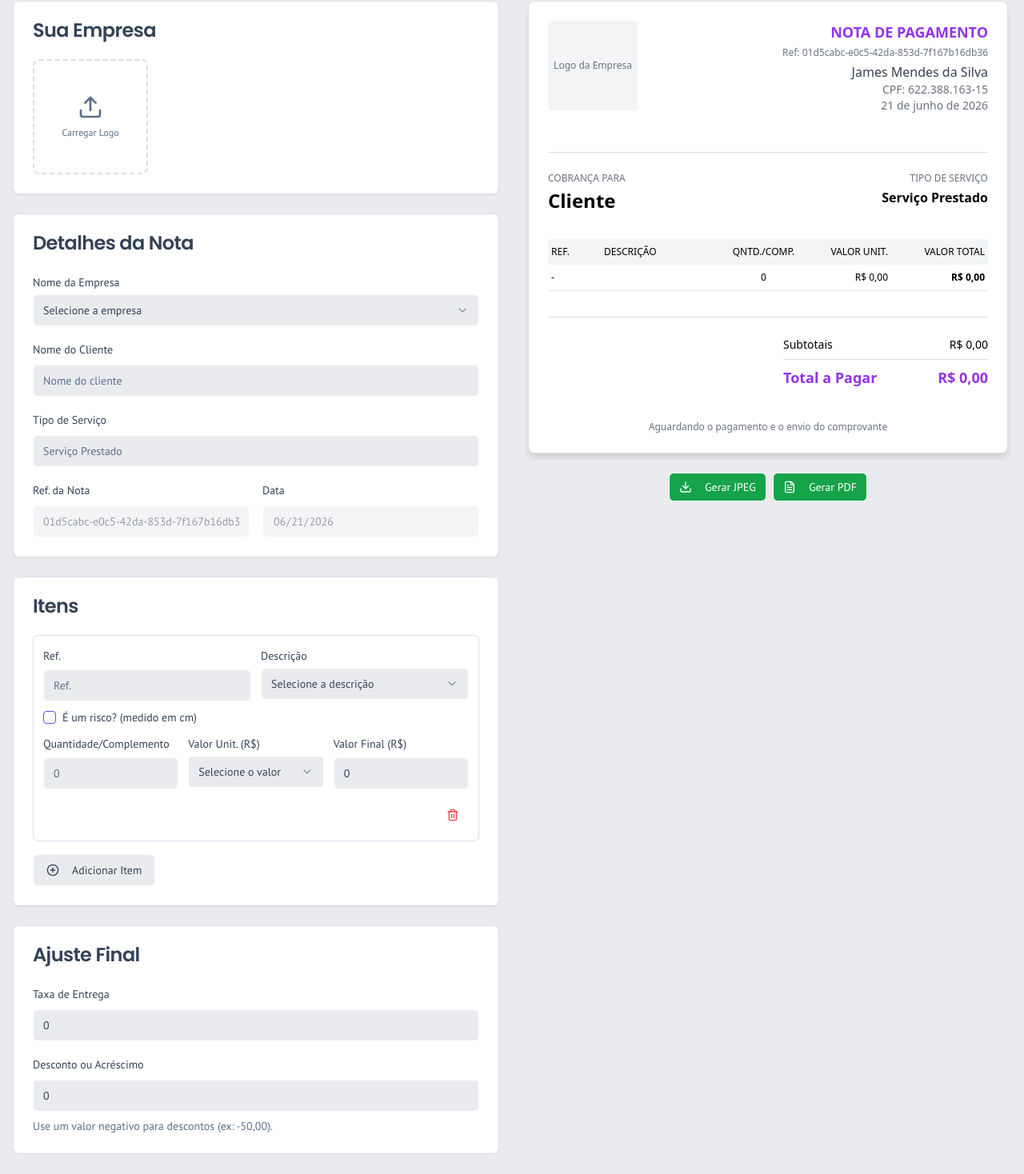
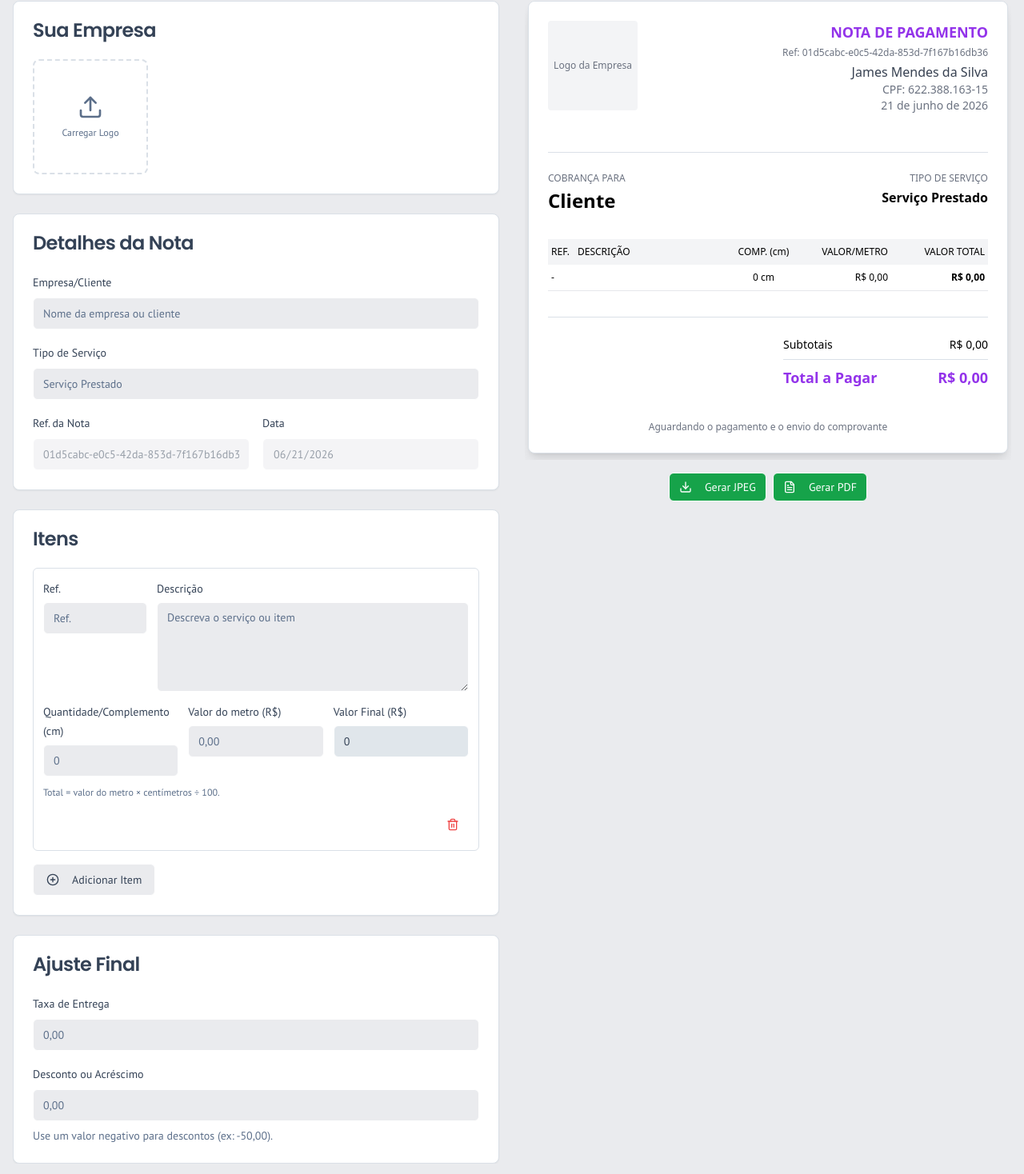
Before and after one commit to AlanRMA/studio-rj, a Next.js app in the folder frontend/: page / in a window 1280 px wide. Shown: the part 143-1611 px from the top of the page at 80% size. Built offline with nearby package versions, Linux system fonts and the light colour scheme.

Commit message:
Simplify receipt fields and calculate meter prices from centimeters

```diff
--- a/frontend/src/components/clear-on-focus-float-input.tsx
+++ b/frontend/src/components/clear-on-focus-float-input.tsx
@@ -10,10 +10,12 @@ interface ClearOnFocusFloatInputProps {
   className?: string;
   id?: string;
   disabled?: boolean;
+  allowNegative?: boolean;
 }
 
 /** Mantém só dígitos e um separador decimal (vírgula ou ponto). */
-function sanitizeFloatString(raw: string): string {
+function sanitizeFloatString(raw: string, allowNegative: boolean): string {
+  const sign = allowNegative && raw.trimStart().startsWith('-') ? '-' : '';
   let cleaned = raw.replace(/[^\d.,]/g, '');
   const separatorIndex = cleaned.search(/[.,]/);
   if (separatorIndex >= 0) {
@@ -21,7 +23,8 @@ function sanitizeFloatString(raw: string): string {
     const after = cleaned.slice(separatorIndex + 1).replace(/[.,]/g, '');
     cleaned = before + after;
   }
-  return cleaned;
+  cleaned = cleaned.replace(/^0+(?=\d)/, '');
+  return sign + cleaned;
 }
 
 function parseFloatValue(raw: string): number {
@@ -39,7 +42,7 @@ function formatDisplayValue(value: number): string {
 
 export const ClearOnFocusFloatInput = forwardRef<HTMLInputElement, ClearOnFocusFloatInputProps>(
   function ClearOnFocusFloatInput(
-    { value, onChange, placeholder = '0', className, id, disabled },
+    { value, onChange, placeholder = '0', className, id, disabled, allowNegative = false },
     ref
   ) {
     const [display, setDisplay] = useState(() => formatDisplayValue(value));
@@ -66,7 +69,7 @@ export const ClearOnFocusFloatInput = forwardRef<HTMLInputElement, ClearOnFocusF
           setDisplay('');
         }}
         onChange={(e) => {
-          const sanitized = sanitizeFloatString(e.target.value);
+          const sanitized = sanitizeFloatString(e.target.value, allowNegative);
           setDisplay(sanitized);
           onChange(parseFloatValue(sanitized));
         }}
--- a/frontend/src/components/invoice-editor.tsx
+++ b/frontend/src/components/invoice-editor.tsx
@@ -1,16 +1,13 @@
 
 'use client';
 
-import { forwardRef, useCallback, useEffect, useImperativeHandle } from 'react';
+import { forwardRef, useEffect, useImperativeHandle } from 'react';
 import { useForm, useFieldArray } from 'react-hook-form';
 import { zodResolver } from '@hookform/resolvers/zod';
 import { PlusCircle, Trash2 } from 'lucide-react';
 import type { Invoice } from '@/lib/types';
 import { invoiceSchema } from '@/lib/types';
 import { formatInvoiceValidationError, validateInvoiceForSave } from '@/lib/invoice-validation';
-import { useDropdownLists } from '@/hooks/use-dropdown-lists';
-import { CustomItemSelect } from '@/components/custom-item-select';
-import { CustomPriceSelect } from '@/components/custom-price-select';
 import { ClearOnFocusInput } from '@/components/clear-on-focus-input';
 import { ClearOnFocusFloatInput } from '@/components/clear-on-focus-float-input';
 import { ItemRowErrors } from '@/components/item-row-errors';
@@ -18,10 +15,10 @@ import { LogoUploader } from '@/components/logo-uploader';
 import { LEGACY_PLACEHOLDER_VALUES } from '@/lib/constants';
 import { Form, FormControl, FormField, FormItem, FormLabel, FormMessage, FormDescription } from '@/components/ui/form';
 import { Input } from '@/components/ui/input';
+import { Textarea } from '@/components/ui/textarea';
+import { calculateMeterTotal } from '@/lib/meter-total';
 import { Button } from '@/components/ui/button';
 import { Card, CardContent, CardHeader, CardTitle } from '@/components/ui/card';
-import { Checkbox } from '@/components/ui/checkbox';
-import { roundToNearestTenCents } from '@/lib/utils';
 
 export interface InvoiceEditorHandle {
   validateForSave: () => Promise<
@@ -34,12 +31,10 @@ interface InvoiceEditorProps {
   logo: string | null;
   onLogoChange: (logo: string | null) => void;
   onInvoiceChange: (invoice: Invoice) => void;
-  listsRevision?: number;
 }
 
 export const InvoiceEditor = forwardRef<InvoiceEditorHandle, InvoiceEditorProps>(
-  function InvoiceEditor({ invoice, logo, onLogoChange, onInvoiceChange, listsRevision = 0 }, ref) {
-  const { descricaoItems, empresaItems, valorUnitItems, addItem } = useDropdownLists(listsRevision);
+  function InvoiceEditor({ invoice, logo, onLogoChange, onInvoiceChange }, ref) {
   const legacyClearValues = [...LEGACY_PLACEHOLDER_VALUES];
 
   const form = useForm<Invoice>({
@@ -64,50 +59,22 @@ export const InvoiceEditor = forwardRef<InvoiceEditorHandle, InvoiceEditorProps>
     },
   }));
 
-  const publishInvoiceChange = useCallback(() => {
-    form.trigger().then((isValid) => {
-      if (isValid) {
-        const parsed = validateInvoiceForSave(form.getValues() as Invoice);
-        if (parsed.success) {
-          onInvoiceChange(parsed.data);
-        }
-      }
-    });
-  }, [form, onInvoiceChange]);
-
   useEffect(() => {
-    const subscription = form.watch((value, { name, type }) => {
+    const subscription = form.watch((_value, { name }) => {
       if (name && (name.includes('.quantity') || name.includes('.unitPrice') || name.includes('.isRisk'))) {
         const itemIndex = parseInt(name.split('.')[1], 10);
         if (!isNaN(itemIndex)) {
           const item = form.getValues(`items.${itemIndex}`);
-          let newTotal = (item.quantity || 0) * (item.unitPrice || 0);
-          if (item.isRisk) {
-            newTotal = newTotal / 100;
-          }
-          const roundedTotal = roundToNearestTenCents(newTotal);
-          form.setValue(`items.${itemIndex}.total`, roundedTotal, { shouldDirty: true, shouldValidate: true });
+          form.setValue(`items.${itemIndex}.total`, calculateMeterTotal(item.quantity, item.unitPrice), { shouldDirty: true, shouldValidate: true });
         }
       }
 
-      if (type === 'change') {
-        form.trigger().then((isValid) => {
-          if (isValid) {
-            const parsed = validateInvoiceForSave(value as Invoice);
-            if (parsed.success) {
-              onInvoiceChange(parsed.data);
-            }
-          }
-        });
+      if (name) {
+        onInvoiceChange(structuredClone(form.getValues()));
       }
     });
     return () => subscription.unsubscribe();
   }, [form, onInvoiceChange]);
-
-  const handleNumericInput = (field: { onChange: (value: number) => void }, value: string) => {
-    const parsedValue = parseFloat(value);
-    field.onChange(isNaN(parsedValue) ? 0 : parsedValue);
-  };
 
   return (
     <Form {...form}>
@@ -127,31 +94,14 @@ export const InvoiceEditor = forwardRef<InvoiceEditorHandle, InvoiceEditorProps>
           </CardHeader>
           <CardContent className="space-y-4">
             <FormField
-              name="companyName"
-              control={form.control}
-              render={({ field }) => (
-                <FormItem>
-                  <CustomItemSelect
-                    label="Nome da Empresa"
-                    value={field.value}
-                    items={empresaItems}
-                    onChange={field.onChange}
-                    onAddItem={(val) => addItem('empresa', val)}
-                    placeholder="Selecione a empresa"
-                  />
-                  <FormMessage />
-                </FormItem>
-              )}
-            />
-            <FormField
               name="clientName"
               control={form.control}
               render={({ field }) => (
                 <FormItem>
-                  <FormLabel>Nome do Cliente</FormLabel>
+                  <FormLabel>Empresa/Cliente</FormLabel>
                   <FormControl>
                     <ClearOnFocusInput
-                      placeholder="Nome do cliente"
+                      placeholder="Nome da empresa ou cliente"
                       clearOnFocusValues={legacyClearValues}
                       {...field}
                     />
@@ -218,7 +168,7 @@ export const InvoiceEditor = forwardRef<InvoiceEditorHandle, InvoiceEditorProps>
                 key={field.id}
                 className="p-3 border rounded-md space-y-3"
               >
-                <div className="grid grid-cols-1 sm:grid-cols-2 gap-3">
+                <div className="grid grid-cols-[minmax(0,1fr)_minmax(0,3fr)] gap-3">
                   <FormField
                     name={`items.${index}.ref`}
                     control={form.control}
@@ -240,34 +190,14 @@ export const InvoiceEditor = forwardRef<InvoiceEditorHandle, InvoiceEditorProps>
                     control={form.control}
                     render={({ field: descField }) => (
                       <FormItem className="space-y-1.5">
-                        <CustomItemSelect
-                          label="Descrição"
-                          hideLabel={index !== 0}
-                          value={descField.value}
-                          items={descricaoItems}
-                          onChange={descField.onChange}
-                          onAddItem={(val) => addItem('descricao', val)}
-                          placeholder="Selecione a descrição"
-                        />
+                        <FormLabel>Descrição</FormLabel>
+                        <FormControl>
+                          <Textarea rows={4} className="min-h-28 resize-y" placeholder="Descreva o serviço ou item" {...descField} />
+                        </FormControl>
                       </FormItem>
                     )}
                   />
                 </div>
-
-                <FormField
-                  control={form.control}
-                  name={`items.${index}.isRisk`}
-                  render={({ field: riskField }) => (
-                    <FormItem className="flex flex-row items-center space-x-2 space-y-0">
-                      <FormControl>
-                        <Checkbox checked={riskField.value} onCheckedChange={riskField.onChange} />
-                      </FormControl>
-                      <FormLabel className="font-normal cursor-pointer">
-                        É um risco? (medido em cm)
-                      </FormLabel>
-                    </FormItem>
-                  )}
-                />
 
                 <div className="grid grid-cols-1 sm:grid-cols-3 gap-3">
                   <FormField
@@ -275,7 +205,7 @@ export const InvoiceEditor = forwardRef<InvoiceEditorHandle, InvoiceEditorProps>
                     control={form.control}
                     render={({ field: qtyField }) => (
                       <FormItem className="space-y-1.5">
-                        <FormLabel className={index !== 0 ? 'sr-only' : ''}>Quantidade/Complemento</FormLabel>
+                        <FormLabel className={index !== 0 ? 'sr-only' : ''}>Quantidade/Complemento (cm)</FormLabel>
                         <FormControl>
                           <ClearOnFocusFloatInput
                             value={qtyField.value ?? 0}
@@ -291,15 +221,10 @@ export const InvoiceEditor = forwardRef<InvoiceEditorHandle, InvoiceEditorProps>
                     control={form.control}
                     render={({ field: priceField }) => (
                       <FormItem className="space-y-1.5">
-                        <CustomPriceSelect
-                          label="Valor Unit. (R$)"
-                          hideLabel={index !== 0}
-                          value={priceField.value || 0}
-                          items={valorUnitItems}
-                          onChange={priceField.onChange}
-                          onAddItem={(val) => addItem('valorUnit', val)}
-                          placeholder="Selecione o valor"
-                        />
+                        <FormLabel>Valor do metro (R$)</FormLabel>
+                        <FormControl>
+                          <ClearOnFocusFloatInput value={priceField.value ?? 0} onChange={priceField.onChange} placeholder="0,00" />
+                        </FormControl>
                       </FormItem>
                     )}
                   />
@@ -315,7 +240,8 @@ export const InvoiceEditor = forwardRef<InvoiceEditorHandle, InvoiceEditorProps>
                             step="0.01"
                             placeholder="0"
                             {...totalField}
-                            onChange={(e) => handleNumericInput(totalField, e.target.value)}
+                            readOnly
+                            className="bg-muted"
                           />
                         </FormControl>
                       </FormItem>
@@ -323,13 +249,15 @@ export const InvoiceEditor = forwardRef<InvoiceEditorHandle, InvoiceEditorProps>
                   />
                 </div>
 
+                <p className="text-xs text-muted-foreground">Total = valor do metro × centímetros ÷ 100.</p>
                 <div className="flex justify-end">
                   <Button
                     type="button"
                     variant="ghost"
                     size="icon"
                     className="text-destructive"
-                    onClick={() => remove(index)}
+                    aria-label={`Remover item ${index + 1}`}
+                    onClick={() => { remove(index); onInvoiceChange(structuredClone(form.getValues())); }}
                   >
                     <Trash2 className="w-4 h-4" />
                   </Button>
@@ -342,15 +270,15 @@ export const InvoiceEditor = forwardRef<InvoiceEditorHandle, InvoiceEditorProps>
               type="button"
               variant="outline"
               onClick={() =>
-                append({
+                (() => { append({
                   id: `item-${Date.now()}`,
                   ref: '',
                   description: '',
-                  isRisk: false,
+                  isRisk: true,
                   quantity: 0,
                   unitPrice: 0,
                   total: 0,
-                })
+                }); onInvoiceChange(structuredClone(form.getValues())); })()
               }
             >
               <PlusCircle className="mr-2 h-4 w-4" /> Adicionar Item
@@ -370,12 +298,10 @@ export const InvoiceEditor = forwardRef<InvoiceEditorHandle, InvoiceEditorProps>
                 <FormItem>
                   <FormLabel>Taxa de Entrega</FormLabel>
                   <FormControl>
-                    <Input
-                      type="number"
-                      step="0.01"
-                      placeholder="0"
-                      {...field}
-                      onChange={(e) => handleNumericInput(field, e.target.value)}
+                    <ClearOnFocusFloatInput
+                      value={field.value ?? 0}
+                      onChange={field.onChange}
+                      placeholder="0,00"
                     />
                   </FormControl>
                   <FormMessage />
@@ -389,12 +315,11 @@ export const InvoiceEditor = forwardRef<InvoiceEditorHandle, InvoiceEditorProps>
                 <FormItem>
                   <FormLabel>Desconto ou Acréscimo</FormLabel>
                   <FormControl>
-                    <Input
-                      type="number"
-                      step="0.01"
-                      placeholder="0"
-                      {...field}
-                      onChange={(e) => handleNumericInput(field, e.target.value)}
+                    <ClearOnFocusFloatInput
+                      value={field.value ?? 0}
+                      onChange={field.onChange}
+                      placeholder="0,00"
+                      allowNegative
                     />
                   </FormControl>
                   <FormDescription>
--- a/frontend/src/components/invoice-preview.tsx
+++ b/frontend/src/components/invoice-preview.tsx
@@ -30,10 +30,10 @@ export const InvoicePreview = forwardRef<HTMLDivElement, InvoicePreviewProps>(({
 
   const formatQuantity = (item: Invoice['items'][number]) => {
     const qty = item.quantity ?? 0;
-    return item.isRisk ? `${qty}cm` : String(qty);
+    return `${qty} cm`;
   };
 
-  const displayName = invoice.companyName || invoice.clientName || 'Cliente';
+  const displayName = invoice.clientName || invoice.companyName || 'Cliente';
 
   return (
     <Card
@@ -81,9 +81,7 @@ export const InvoicePreview = forwardRef<HTMLDivElement, InvoicePreviewProps>(({
           <div className="min-w-0">
             <p className="text-xs text-gray-500 mb-1">COBRANÇA PARA</p>
             <p className="font-bold text-2xl break-words">{displayName}</p>
-            {invoice.companyName && invoice.clientName ? (
-              <p className="text-sm text-gray-600 mt-1 break-words">{invoice.clientName}</p>
-            ) : null}
+
           </div>
           <div className="text-right min-w-0">
             <p className="text-xs text-gray-500 mb-1">TIPO DE SERVIÇO</p>
@@ -95,10 +93,10 @@ export const InvoicePreview = forwardRef<HTMLDivElement, InvoicePreviewProps>(({
           <table className="w-full table-fixed border-collapse text-sm">
             <thead>
               <tr className="bg-gray-100">
-                <th className="w-[12%] py-2 px-1 text-left text-xs font-medium">REF.</th>
-                <th className="w-[28%] py-2 px-1 text-left text-xs font-medium">DESCRIÇÃO</th>
-                <th className="w-[18%] py-2 px-1 text-center text-xs font-medium">QNTD./COMP.</th>
-                <th className="w-[20%] py-2 px-1 text-right text-xs font-medium">VALOR UNIT.</th>
+                <th className="w-[6%] py-2 px-1 text-left text-xs font-medium">REF.</th>
+                <th className="w-[34%] py-2 px-1 text-left text-xs font-medium">DESCRIÇÃO</th>
+                <th className="w-[18%] py-2 px-1 text-center text-xs font-medium">COMP. (cm)</th>
+                <th className="w-[20%] py-2 px-1 text-right text-xs font-medium">VALOR/METRO</th>
                 <th className="w-[22%] py-2 px-1 text-right text-xs font-medium">VALOR TOTAL</th>
               </tr>
             </thead>
@@ -107,7 +105,7 @@ export const InvoicePreview = forwardRef<HTMLDivElement, InvoicePreviewProps>(({
                 invoice.items.map((item) => (
                   <tr key={item.id} className="border-b border-gray-200">
                     <td className="py-2 px-1 text-xs align-top break-words">{item.ref || '-'}</td>
-                    <td className="py-2 px-1 text-xs align-top break-words leading-tight">
+                    <td className="py-2 px-1 text-xs align-top break-words whitespace-pre-wrap leading-tight">
                       {item.description}
                     </td>
                     <td className="py-2 px-1 text-xs text-center align-top whitespace-nowrap">
--- a/frontend/src/components/settings-panel.tsx
+++ b/frontend/src/components/settings-panel.tsx
@@ -3,10 +3,8 @@
 import { useEffect, useState } from 'react';
 import { Download, Save, Trash2 } from 'lucide-react';
 import type { Invoice, SavedExport, SaveFormat } from '@/lib/types';
-import { NOVO_PLUS_VALUE } from '@/lib/constants';
 import { loadSettingsSnapshot, saveSettingsSnapshot, type SettingsSnapshot } from '@/lib/settings-storage';
 import { LogoUploader } from '@/components/logo-uploader';
-import { SortableItemList } from '@/components/sortable-item-list';
 import { Card, CardContent, CardDescription, CardHeader, CardTitle } from '@/components/ui/card';
 import { Button } from '@/components/ui/button';
 import { Label } from '@/components/ui/label';
@@ -32,10 +30,6 @@ interface SettingsPanelProps {
   onSettingsSaved: (snapshot: SettingsSnapshot) => void;
 }
 
-function withoutNovo(items: string[]): string[] {
-  return items.filter((item) => item !== NOVO_PLUS_VALUE);
-}
-
 export function SettingsPanel({
   invoices,
   savedExports,
@@ -54,16 +48,6 @@ export function SettingsPanel({
   }, []);
 
   const hasChanges = JSON.stringify(draft) !== JSON.stringify(savedDraft);
-
-  const updateList = (
-    key: 'descricaoItems' | 'empresaItems' | 'valorUnitItems',
-    updater: (items: string[]) => string[]
-  ) => {
-    setDraft((current) => ({
-      ...current,
-      [key]: updater(withoutNovo(current[key])),
-    }));
-  };
 
   const handleSaveSettings = () => {
     saveSettingsSnapshot(draft);
@@ -136,87 +120,6 @@ export function SettingsPanel({
               <Label htmlFor="save-pdf">PDF (documento)</Label>
             </div>
           </RadioGroup>
-        </CardContent>
-      </Card>
-
-      <Card>
-        <CardHeader>
-          <CardTitle className="font-headline">Lista de Empresas</CardTitle>
-          <CardDescription>
-            Gerencie as empresas do dropdown Nome da Empresa. Arraste para reordenar.
-          </CardDescription>
-        </CardHeader>
-        <CardContent>
-          <SortableItemList
-            items={withoutNovo(draft.empresaItems)}
-            onDelete={(item) =>
-              updateList('empresaItems', (items) => items.filter((entry) => entry !== item))
-            }
-            onReorder={(from, to) =>
-              updateList('empresaItems', (items) => {
-                const reordered = [...items];
-                const [moved] = reordered.splice(from, 1);
-                reordered.splice(to, 0, moved);
-                return reordered;
-              })
-            }
-            emptyMessage="Nenhuma empresa cadastrada. Use NOVO+ no editor para adicionar."
-          />
-        </CardContent>
-      </Card>
-
-      <Card>
-        <CardHeader>
-          <CardTitle className="font-headline">Lista de Valores Unitários</CardTitle>
-          <CardDescription>
-            Gerencie os valores do dropdown Valor Unit. (R$). Arraste para reordenar.
-          </CardDescription>
-        </CardHeader>
-        <CardContent>
-          <SortableItemList
-            items={withoutNovo(draft.valorUnitItems)}
-            onDelete={(item) =>
-              updateList('valorUnitItems', (items) => items.filter((entry) => entry !== item))
-            }
-            onReorder={(from, to) =>
-              updateList('valorUnitItems', (items) => {
-                const reordered = [...items];
-                const [moved] = reordered.splice(from, 1);
-                reordered.splice(to, 0, moved);
-                return reordered;
-              })
-            }
-            emptyMessage="Nenhum valor cadastrado. Use NOVO+ no editor para adicionar."
-            formatItem={(item) => {
-              const parsed = parseFloat(item);
-              return isNaN(parsed) ? item : `R$ ${parsed.toFixed(2).replace('.', ',')}`;
-            }}
-          />
-        </CardContent>
-      </Card>
-
-      <Card>
-        <CardHeader>
-          <CardTitle className="font-headline">Lista de Descrições</CardTitle>
-          <CardDescription>
-            Gerencie os itens do dropdown Descrição. Arraste para reordenar.
-          </CardDescription>
-        </CardHeader>
-        <CardContent>
-          <SortableItemList
-            items={withoutNovo(draft.descricaoItems)}
-            onDelete={(item) =>
-              updateList('descricaoItems', (items) => items.filter((entry) => entry !== item))
-            }
-            onReorder={(from, to) =>
-              updateList('descricaoItems', (items) => {
-                const reordered = [...items];
-                const [moved] = reordered.splice(from, 1);
-                reordered.splice(to, 0, moved);
-                return reordered;
-              })
-            }
-          />
         </CardContent>
       </Card>
 
--- a/frontend/src/lib/invoice-validation.ts
+++ b/frontend/src/lib/invoice-validation.ts
@@ -12,7 +12,7 @@ export function formatInvoiceValidationError(error: ZodError): string {
         const labels: Record<string, string> = {
           description: 'Descrição',
           quantity: 'Quantidade',
-          unitPrice: 'Valor unitário',
+          unitPrice: 'Valor do metro',
           total: 'Valor final',
         };
         return `Linha ${line} — ${labels[field] ?? field}: ${issue.message}`;
--- /dev/null
+++ b/frontend/src/lib/meter-total.ts
@@ -0,0 +1,4 @@
+/** Converte centímetros em metros e arredonda o preço para centavos. */
+export function calculateMeterTotal(centimeters: number, pricePerMeter: number): number {
+  return Math.round(((centimeters || 0) * (pricePerMeter || 0) / 100 + Number.EPSILON) * 100) / 100;
+}
--- a/frontend/src/lib/types.ts
+++ b/frontend/src/lib/types.ts
@@ -35,7 +35,7 @@ export const invoiceSchema = z
     if (!data.clientName && !data.companyName) {
       ctx.addIssue({
         code: z.ZodIssueCode.custom,
-        message: 'Informe Nome da Empresa ou Nome do Cliente.',
+        message: 'Informe Empresa/Cliente.',
         path: ['clientName'],
       });
     }
```
Also changed, not shown: frontend/src/app/page.tsx (+6 -6 lines).
